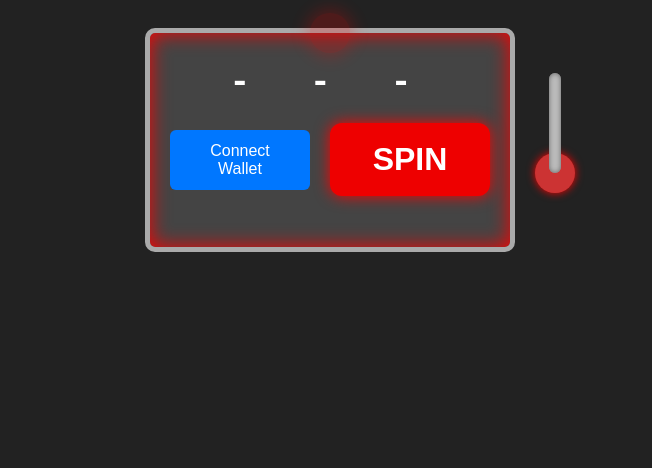
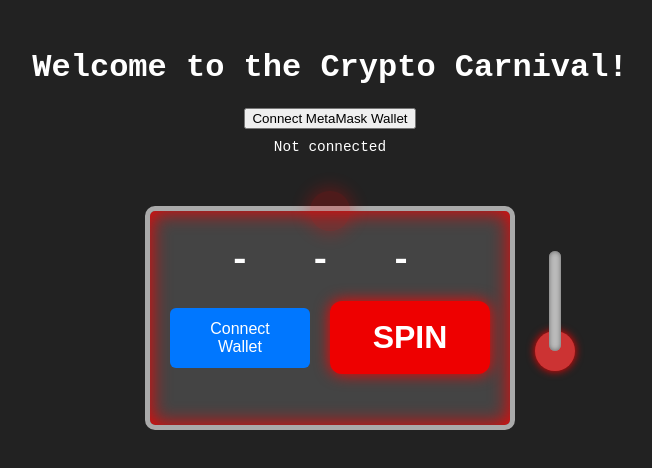
Before and after one commit to bigdaddyaz82/sobx-slots, a website: page index.html in a window 1280 px wide. Shown: the whole page, without its empty margins (310-962 px from the left). Drawn offline with Linux system fonts and the light colour scheme.

Commit message:
Update index.html

```diff
--- a/index.html
+++ b/index.html
@@ -1,4 +1,20 @@
 <!DOCTYPE html>
+<html lang="en">
+<head>
+  <meta charset="UTF-8" />
+  <meta name="viewport" content="width=device-width, initial-scale=1.0"/>
+  <title>Crypto Carnival - Connect Wallet</title>
+</head>
+<body>
+  <h1>Welcome to the Crypto Carnival!</h1>
+  <button id="connectButton">Connect MetaMask Wallet</button>
+
+  <p id="walletAddress">Not connected</p>
+  <p id="rewardMessage"></p>
+
+  <script src="frontend.js"></script>
+</body>
+</html>
 <html lang="en">
 <head>
   <meta charset="UTF-8" />
```
